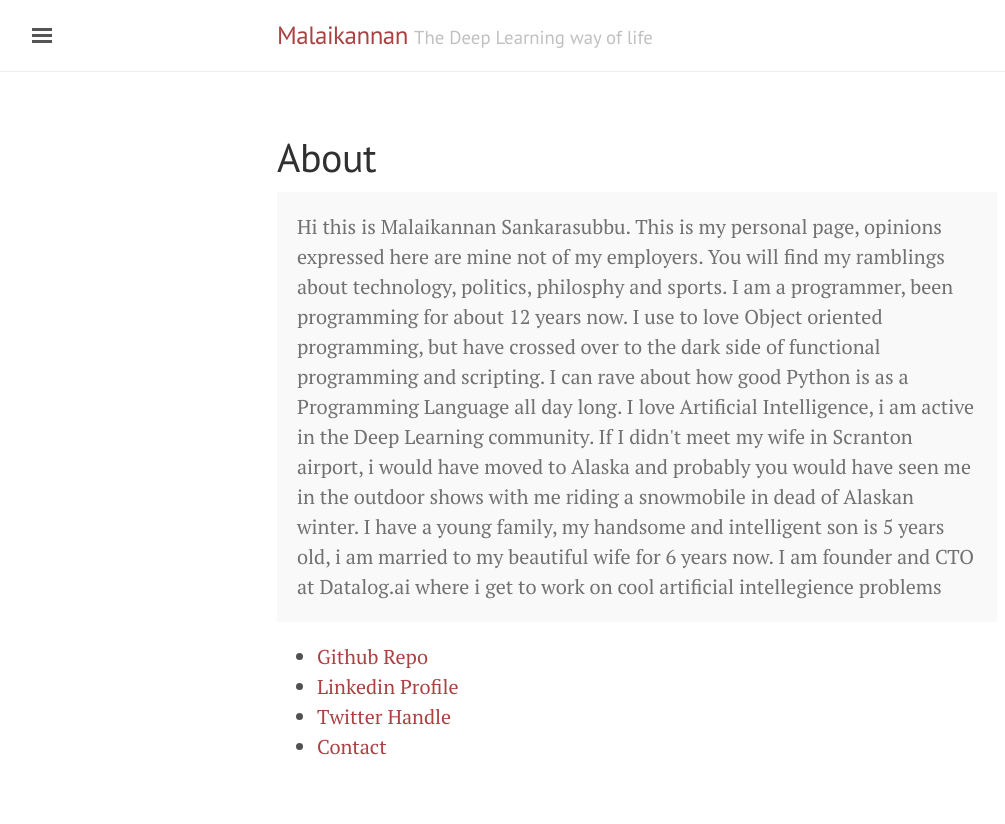
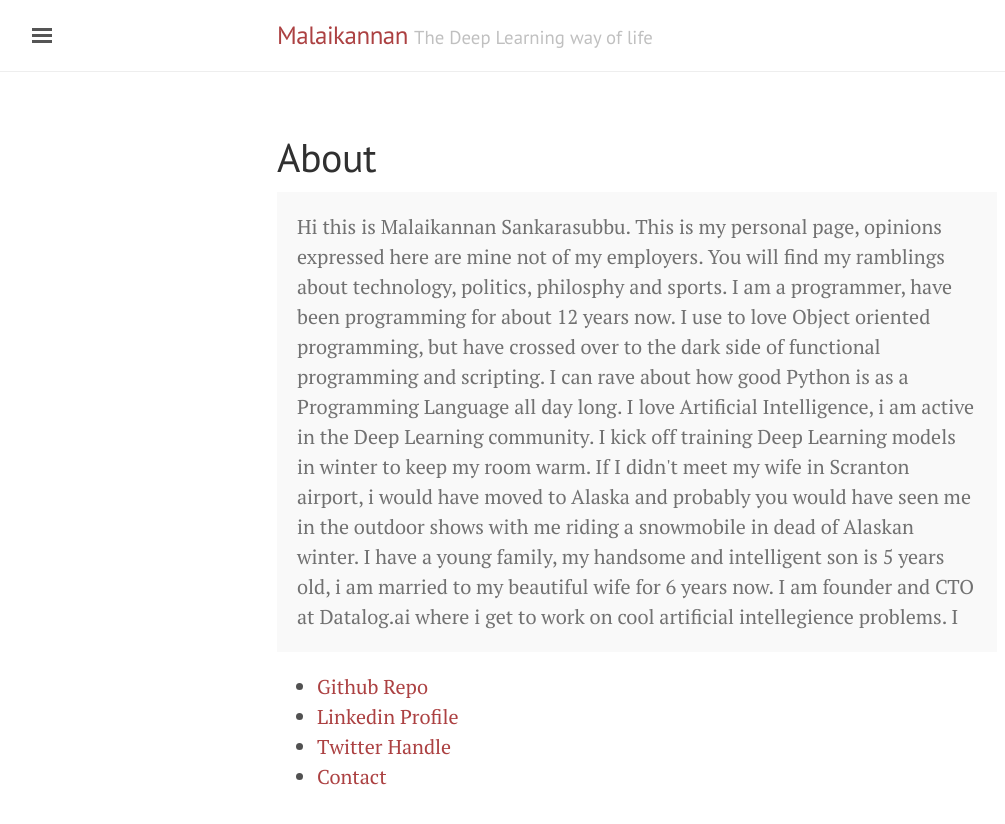
Before and after one commit to malaikannan/malaikannan.github.io, a Jekyll site: the page built from about.md, in a window 1280 px wide. Shown: the top 824 px of the page, without its empty margins (3-1008 px from the left). Built offline with Jekyll 4.4.1, drawn with Linux system fonts in a browser that asks for light colours.

Commit message:
updated about page with gpu info

```diff
--- a/about.md
+++ b/about.md
@@ -4,7 +4,7 @@ title: About
 ---
 
 <p class="message">
-  Hi this is Malaikannan Sankarasubbu. This is my personal page, opinions expressed here are mine not of my employers. You will find my ramblings about technology, politics, philosphy and sports. I am a programmer, been programming for about 12 years now. I use to love Object oriented programming, but have crossed over to the dark side of functional programming and scripting. I can rave about how good Python is as a Programming Language all day long. I love Artificial Intelligence, i am active in the Deep Learning community. If I didn't meet my wife in Scranton airport, i would have moved to Alaska and probably you would have seen me in the outdoor shows with me riding a snowmobile in dead of Alaskan winter. I have a young family, my handsome and intelligent son is 5 years old, i am married to my beautiful wife for 6 years now. I am founder and CTO at Datalog.ai where i get to work on cool artificial intellegience problems
+  Hi this is Malaikannan Sankarasubbu. This is my personal page, opinions expressed here are mine not of my employers. You will find my ramblings about technology, politics, philosphy and sports. I am a programmer, have been programming for about 12 years now. I use to love Object oriented programming, but have crossed over to the dark side of functional programming and scripting. I can rave about how good Python is as a Programming Language all day long. I love Artificial Intelligence, i am active in the Deep Learning community. I kick off training Deep Learning models in winter to keep my room warm. If I didn't meet my wife in Scranton airport, i would have moved to Alaska and probably you would have seen me in the outdoor shows with me riding a snowmobile in dead of Alaskan winter. I have a young family, my handsome and intelligent son is 5 years old, i am married to my beautiful wife for 6 years now. I am founder and CTO at Datalog.ai where i get to work on cool artificial intellegience problems. I
 </p>
 
 * [Github Repo](https://github.com/malaikannan)
```
